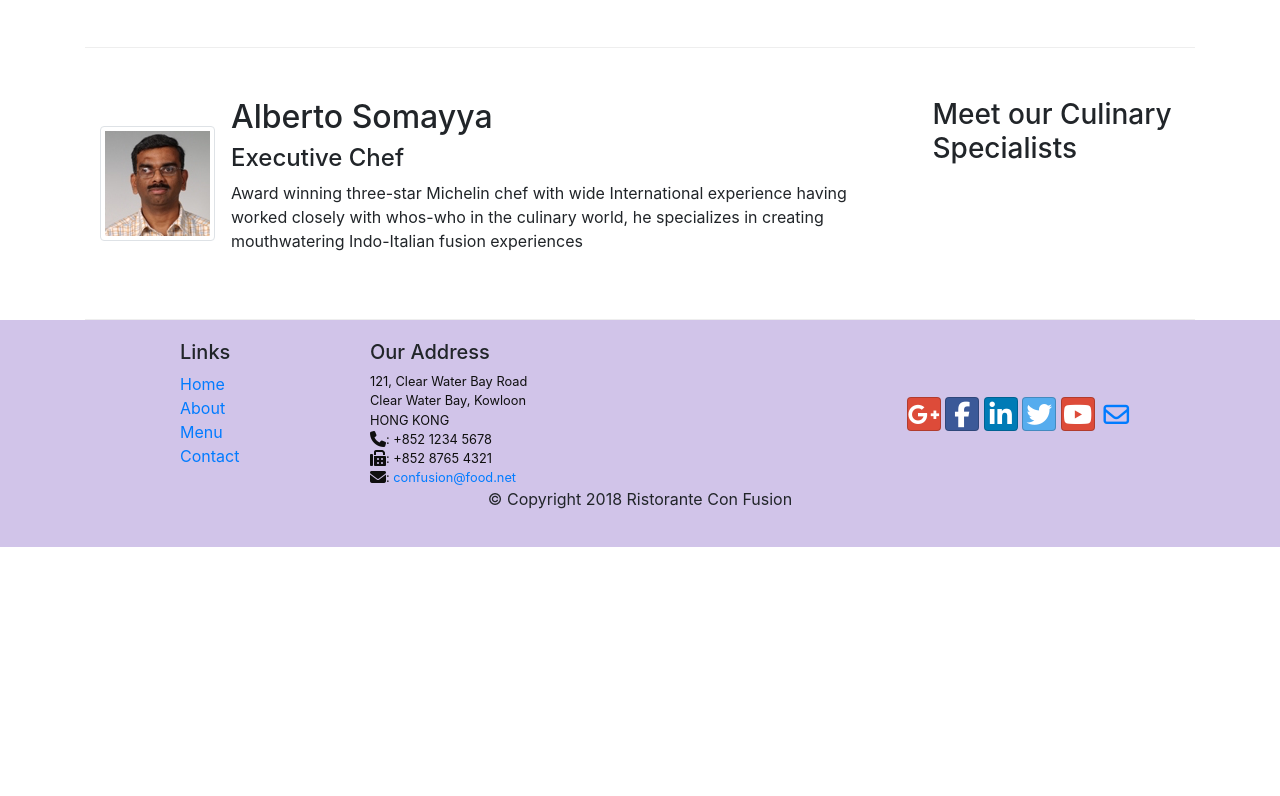
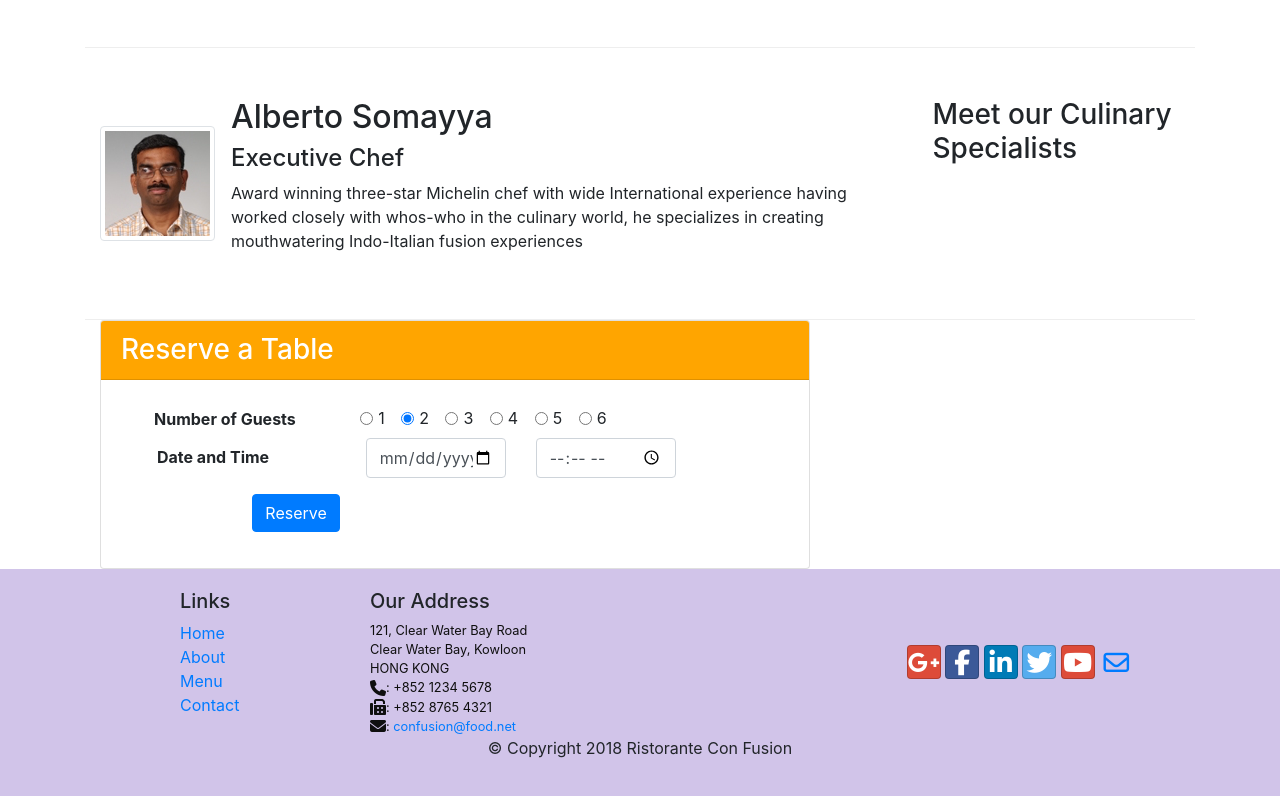
Before and after one commit to Nitin17Kumar/Ristorante-Con-Fusion, a website: page index.html in a window 1280 px wide. Shown: the part 786-1582 px from the top of the page. Before the commit the page ends 1333 px from the top, so only its background shows below. Drawn offline with nearby package versions, Linux system fonts and the light colour scheme.

Commit message:
form with card added

```diff
--- a/css/style0.css
+++ b/css/style0.css
@@ -35,3 +35,10 @@ body{
 .navbar-dark {
      background-color: #512DA8;
 }
+.cen{
+    text-align: left;
+    padding: 0px 0px 0px 18px;
+}
+.color{
+    background-color: orange;
+}
--- a/index.html
+++ b/index.html
@@ -95,6 +95,70 @@
 
             </div>
         </div>
+        <div>
+            <div class="col-12 col-sm-6 col-md-8">
+                <div class="card">
+                    <h3 class="card-header text-white color">Reserve a Table</h3>
+                    <div class="card-body">
+                        <form>
+                            <div class="cen">
+                                <label for="Number of Guests" class="col-md-4 col-form-label"><strong>Number of Guests</strong></label>
+                                <div class="form-check form-check-inline">
+                                      <input class="form-check-input" type="radio" name="Number of Guests" id="Number_of_Guests1">
+                                      <label class="form-check-label" for="Number of Guests">
+                                        1
+                                      </label>
+                                </div>
+                                <div class="form-check form-check-inline">
+                                  <input class="form-check-input" type="radio" name="Number of Guests" id="Number_of_Guests2" checked>
+                                  <label class="form-check-label" for="Number of Guests">
+                                    2
+                                  </label>
+                                </div>
+                                <div class="form-check form-check-inline">
+                                      <input class="form-check-input" type="radio" name="Number of Guests" id="Number_of_Guests3">
+                                      <label class="form-check-label" for="Number of Guests">
+                                        3
+                                      </label>
+                                </div>
+                                <div class="form-check form-check-inline">
+                                      <input class="form-check-input" type="radio" name="Number of Guests" id="Number_of_Guests4">
+                                      <label class="form-check-label" for="Number of Guests">
+                                        4
+                                      </label>
+                                </div>
+                                <div class="form-check form-check-inline">
+                                      <input class="form-check-input" type="radio" name="Number of Guests" id="Number_of_Guests5">
+                                      <label class="form-check-label" for="Number of Guests">
+                                        5
+                                      </label>
+                                </div>
+                                <div class="form-check form-check-inline">
+                                      <input class="form-check-input" type="radio" name="Number of Guests" id="Number_of_Guests6">
+                                      <label class="form-check-label" for="Number of Guests">
+                                        6
+                                      </label>
+                                </div>
+                                <div class="form-group row">
+                                    <label for="date and time" class="col-12 col-md-4 col-form-label"><strong class="cen">Date and Time</strong> </label>
+                                    <div class="col-5 col-md-3">
+                                        <input type="date" class="form-control" id="date" name="date">
+                                    </div>
+                                    <div class="col-7 col-md-3">
+                                        <input type="time" class="form-control" id="time" name="time">
+                                    </div>
+                                </div>
+                                <div class="form-group row">
+                                    <div class="offset-md-2 col-md-10">
+                                        <button type="submit" class="btn btn-primary">Reserve</button>
+                                    </div>
+                                </div>
+                            </div>
+                         </form>
+                    </div>
+                </div>
+            </div>
+        </div>
     </div>
 
     <footer class="footer">
```
